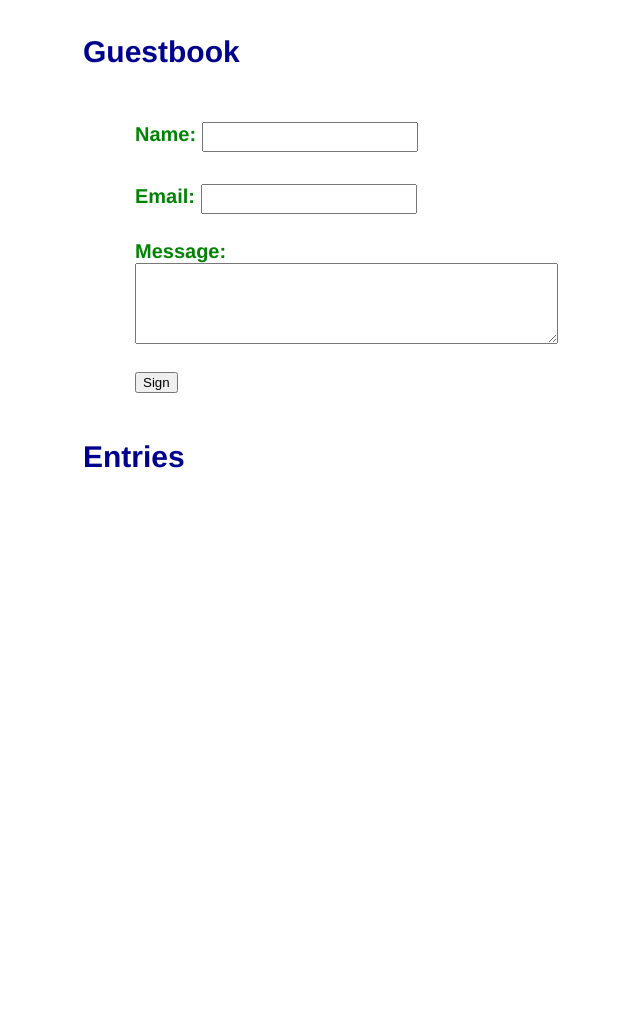
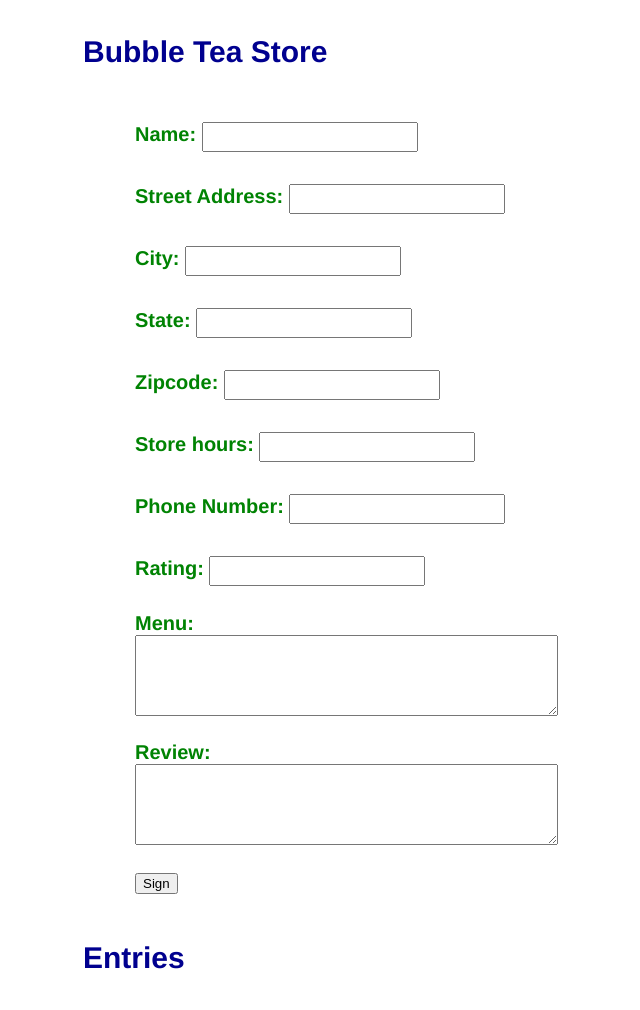
Before and after one commit to youn0125/flask_translator, a Flask app: page / in a window 1280 px wide. Shown: the whole page, without its empty margins (305-945 px from the left). Before the commit the page ends 468 px from the top, so only its background shows below. Run offline with Flask 2, Linux system fonts and the light colour scheme.

Commit message:
Add fields for Bubble Tea Store

```diff
--- a/hw2/WebDev_BubbleTeaStore_v1_pylist/app.py
+++ b/hw2/WebDev_BubbleTeaStore_v1_pylist/app.py
@@ -18,7 +18,8 @@ def index():
     """
     List guestbook
     """
-    entries = [dict(name=row[0], email=row[1], signed_on=row[2], message=row[3] ) for row in model.select()]
+    entries = [dict(name=row[0], staddr=row[1], city=row[2], state=row[3], zipcode=row[4], storehours=row[5], phonenumber=row[6],
+                    rating=row[7], menu=row[8], review=row[9], signed_on=row[10]) for row in model.select()]
     return render_template('index.html', entries=entries)
 
 @app.route('/sign', methods=['POST'])
@@ -27,7 +28,9 @@ def sign():
     Accepts POST requests, and processes the form;
     Redirect to index when completed.
     """
-    model.insert(request.form['name'], request.form['email'], request.form['message'])
+    model.insert(request.form['name'], request.form['staddr'], request.form['city'], request.form['state'],
+                 request.form['zipcode'], request.form['storehours'], request.form['phonenumber'], request.form['rating'],
+                 request.form['menu'], request.form['review'])
     return redirect(url_for('index'))
 
 if __name__ == '__main__':
--- a/hw2/WebDev_BubbleTeaStore_v1_pylist/model_pylist.py
+++ b/hw2/WebDev_BubbleTeaStore_v1_pylist/model_pylist.py
@@ -7,7 +7,7 @@ from Model import Model
 
 class model(Model):
     def __init__(self):
-        self.guestentries = []
+        self.bubbleteaentries = []
 
     def select(self):
         """
@@ -15,9 +15,9 @@ class model(Model):
         Each list in guestentries contains: name, email, date, message
         :return: List of lists
         """
-        return self.guestentries
+        return self.bubbleteaentries
 
-    def insert(self, name, email, message):
+    def insert(self, name, staddr, city, state, zipcode, storehours, phonenumber, rating, menu, review):
         """
         Appends a new list of values representing new message into guestentries
         :param name: String
@@ -25,6 +25,6 @@ class model(Model):
         :param message: String
         :return: True
         """
-        params = [name, email, date.today(), message]
-        self.guestentries.append(params)
+        params = [name, staddr, city, state, zipcode, storehours, phonenumber, rating, menu, review, date.today()]
+        self.bubbleteaentries.append(params)
         return True
--- a/hw2/WebDev_BubbleTeaStore_v1_pylist/templates/index.html
+++ b/hw2/WebDev_BubbleTeaStore_v1_pylist/templates/index.html
@@ -1,20 +1,33 @@
 {% extends "layout.html" %}
 {% block content %}
-    <h2>Guestbook</h2>
+    <h2>Bubble Tea Store</h2>
     <form action="{{ url_for('sign') }}" method=post>
 	<p class="heading">Name: <input type=text name=name>
-	<p class="heading">Email: <input type=text name=email>
-        <p class="heading">Message:
-	<textarea rows=5 cols=50 name=message></textarea></p>
+    <p class="heading">Street Address: <input type=text name=staddr>
+    <p class="heading">City: <input type=text name=city>
+    <p class="heading">State: <input type=text name=state>
+    <p class="heading">Zipcode: <input type=text name=zipcode>
+	<p class="heading">Store hours: <input type=text name=storehours>
+    <p class="heading">Phone Number: <input type=text name=phonenumber>
+    <p class="heading">Rating: <input type=text name=rating>
+    <p class="heading">Menu:
+	<textarea rows=5 cols=50 name=menu></textarea></p>
+    <p class="heading">Review:
+    <textarea rows=5 cols=50 name=review></textarea></p>
 	<p><input type=submit value=Sign></p>
     </form>
 
     <h2>Entries</h2>
     {% for entry in entries %}
         <p class=entry>
-            {{ entry.name }} &lt;{{ entry.email }}&gt;
+            {{ entry.name }}<br>
+            {{ entry.staddr }}<br>
+            {{ entry.city }} &lt;{{ entry.state }}&gt;{{ entry.zipcode }} &lt;<br>
+            {{ entry.storehours }}&gt;{{ entry.phonenumber }} &lt;<br>
+            {{ entry.rating }}&gt;<br>
+            {{ entry.menu }}<br>
+            {{ entry.review }}
 	    <br>signed on {{ entry.signed_on }}<br>
-	    {{ entry.message }}
         </p>
     {% endfor %}
 
```
Also changed, not shown: 1 other file.
